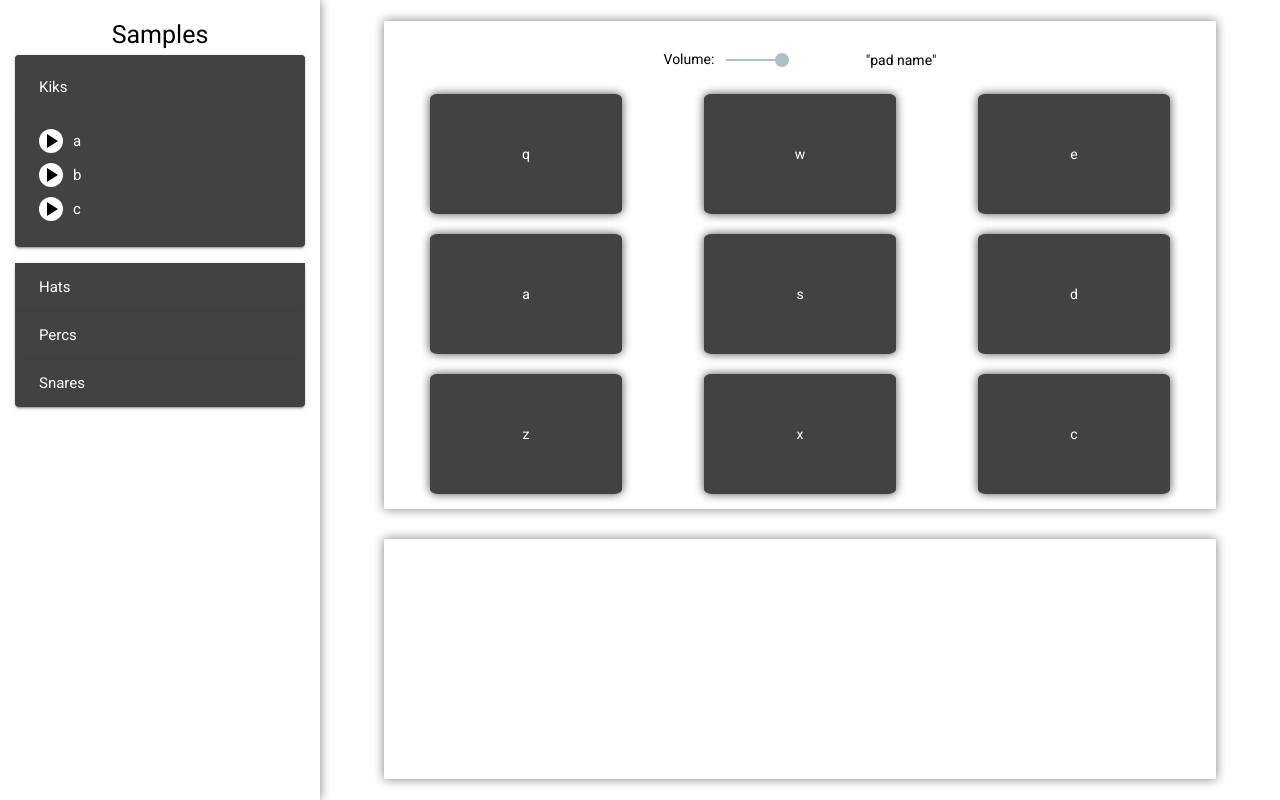
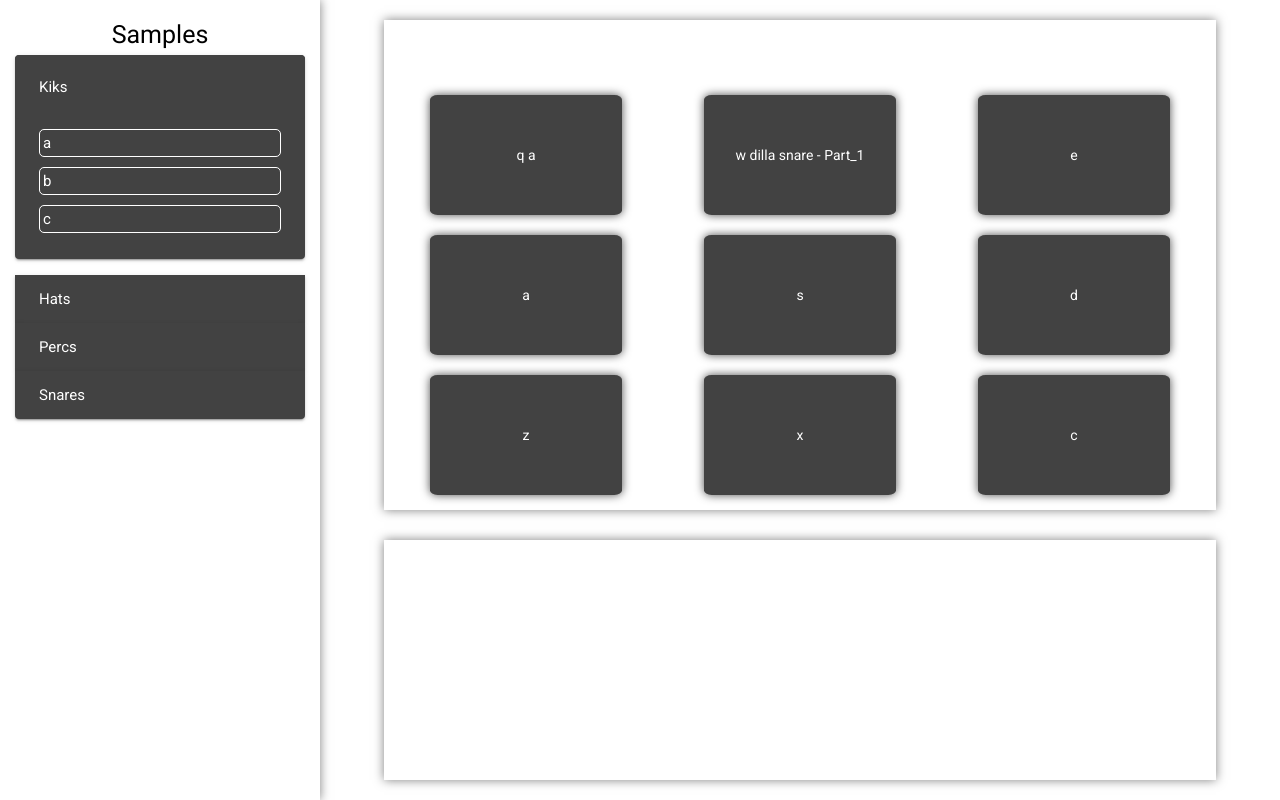
Before and after one commit to Velllll/audio-web-api, an Angular app: page / in a window 1280 px wide. Both pictures are taken after a click on the button "Kiks". Built offline with nearby package versions, Linux system fonts and the light colour scheme.

Commit message:
pads play samples

```diff
--- a/src/app/modules/drum-machine/components/files/files.component.html
+++ b/src/app/modules/drum-machine/components/files/files.component.html
@@ -1,73 +1,19 @@
 <div class="container">
     <div class="title">Samples</div>
     <mat-accordion>
-        <!-- kiks -->
-        <mat-expansion-panel hideToggle>
+      <!-- Pads -->
+      <mat-expansion-panel *ngFor="let folder of folders$ | async" hideToggle>
         <mat-expansion-panel-header>
           <mat-panel-title>
-              Kiks
+            {{folder.name}}
           </mat-panel-title>
         </mat-expansion-panel-header>
-          <div class="samples" *ngFor="let kick of kiks | async">
-            <div class="sample-info">
-                <button (click)="play(kick.src)">
-                    <mat-icon>play_arrow</mat-icon>
-                </button>
-                <span>{{kick.name}}</span>
+        <div class="samples" *ngFor="let sample of folder.samples">
+          <div class="sample-info" (click)="play(sample.src)">
+              <span>{{sample.name}}</span>
           </div>
         </div>
 
       </mat-expansion-panel>
-        <!-- hats -->
-        <mat-expansion-panel hideToggle>
-            <mat-expansion-panel-header>
-              <mat-panel-title>
-                Hats
-              </mat-panel-title>
-            </mat-expansion-panel-header>
-
-            <div class="samples" *ngFor="let hat of hats | async">
-                <div class="sample-info">
-                    <button (click)="play(hat.src)">
-                        <mat-icon>play_arrow</mat-icon>
-                    </button>
-                    <span>{{hat.name}}</span>
-                </div>
-            </div>
-        </mat-expansion-panel>
-        <!-- percs -->
-        <mat-expansion-panel hideToggle>
-            <mat-expansion-panel-header>
-              <mat-panel-title>
-                Percs
-              </mat-panel-title>
-            </mat-expansion-panel-header>
-
-            <div class="samples" *ngFor="let perc of percs | async">
-                <div class="sample-info">
-                    <button (click)="play(perc.src)">
-                        <mat-icon>play_arrow</mat-icon>
-                    </button>
-                    <span>{{perc.name}}</span>
-                </div>
-            </div>
-        </mat-expansion-panel>
-        <!-- snares -->
-        <mat-expansion-panel hideToggle>
-            <mat-expansion-panel-header>
-              <mat-panel-title>
-                Snares
-              </mat-panel-title>
-            </mat-expansion-panel-header>
-
-            <div class="samples" *ngFor="let snare of snares | async">
-                <div class="sample-info">
-                    <button (click)="play(snare.src)">
-                        <mat-icon>play_arrow</mat-icon>
-                    </button>
-                    <span>{{snare.name}}</span>
-                </div>
-            </div>
-        </mat-expansion-panel>
     </mat-accordion>
 </div>
--- a/src/app/modules/drum-machine/components/files/files.component.scss
+++ b/src/app/modules/drum-machine/components/files/files.component.scss
@@ -14,6 +14,9 @@
         .sample-info {
             display: flex;
             align-items: center;
+            border: 1px solid white;
+            padding: 3px;
+            border-radius: 5px;
             button {
                 margin-right: 10px;
                 background-color: white;
--- a/src/app/modules/drum-machine/components/files/files.component.ts
+++ b/src/app/modules/drum-machine/components/files/files.component.ts
@@ -1,6 +1,6 @@
 import { Component, OnInit } from '@angular/core';
-import { Observable } from 'rxjs';
-import { ISound, StoreService } from '../../services/store/store.service';
+import { fromEvent, Observable } from 'rxjs';
+import { StoreService } from '../../services/store/store.service';
 
 @Component({
   selector: 'app-files',
@@ -9,25 +9,18 @@ import { ISound, StoreService } from '../../services/store/store.service';
 })
 export class FilesComponent implements OnInit {
 
-  kiks!: Observable<ISound[]>
-  hats!: Observable<ISound[]>
-  percs!: Observable<ISound[]>
-  snares!: Observable<ISound[]>
+  folders$ = this.store.folder$
 
   constructor(
     private store: StoreService
   ) { }
 
   ngOnInit(): void {
-    this.kiks = this.store.kiks.asObservable()
-    this.hats = this.store.hats.asObservable()
-    this.percs = this.store.percs.asObservable()
-    this.snares = this.store.snares.asObservable()
+
   }
 
   play(src: string) {
-    const audio = new Audio(src)
-    audio.play()
+    this.store.playSample(src)
   }
 
 }
--- a/src/app/modules/drum-machine/components/pads/pads.component.html
+++ b/src/app/modules/drum-machine/components/pads/pads.component.html
@@ -1,15 +1,19 @@
 <div class="container">
-    <div class="settings">
-        <div class="volume">
-            Volume: <mat-slider displayValue value="50"></mat-slider>
-        </div>
-        <div class="name">
-            "pad name"
+    <div class="settings" >
+        <div class="info" *ngIf="currentPad$ | async as currentPad">
+            <div class="volume">
+                Volume: <mat-slider displayValue value="50"></mat-slider>
+            </div>
+            <div class="name">
+                Sample: {{currentPad.sampleName ? currentPad.sampleName : 'Pad is empty'}}
+            </div>
         </div>
     </div>
     <div class="pads-container">
-        <div class="pads noselect" *ngFor="let pad of ['q', 'w', 'e', 'a', 's', 'd', 'z', 'x', 'c']">
-            {{pad}}
+        <div class="pads noselect" *ngFor="let pad of (pads$ | async)">
+            <div class="pad" (click)="palySample(pad.padName)">
+                {{pad.padName + ' ' + pad.sampleName}}
+            </div>
         </div>
     </div>
 
--- a/src/app/modules/drum-machine/components/pads/pads.component.scss
+++ b/src/app/modules/drum-machine/components/pads/pads.component.scss
@@ -4,20 +4,22 @@
     padding: 15px;
     margin: 15px;
     .settings {
+        margin-bottom: 10px;
+        height: 50px;
+        .info {
             display: flex;
             justify-content: center;
             align-items: center;
-        margin-bottom: 10px;
             .volume {
                 margin: 0 10px;
                 mat-slider {
                 }
             }
             .name {
+                width: 30%;
                 margin: 0 10px;
-
             }
-
+        }
     }
     .pads-container {
         display: grid;
@@ -29,9 +31,7 @@
             border-radius: 4%;
             width: 15vw;
             height: 15vh;
-            display: flex;
-            align-items: center;
-            justify-content: center;
+
             background-color: #424242;
             box-shadow: 0px 0px 10px rgba(0, 0, 0, 0.7);
             color: rgb(255, 255, 255);
@@ -40,6 +40,14 @@
             &:hover {
                 box-shadow: 0px 0px 15px rgba(100, 31, 31, 0.5);
                 transition-duration: 500ms;
+            }
+
+            .pad {
+                width: 100%;
+                height: 100%;
+                display: flex;
+                align-items: center;
+                justify-content: center;
             }
         }
     }
--- a/src/app/modules/drum-machine/components/pads/pads.component.ts
+++ b/src/app/modules/drum-machine/components/pads/pads.component.ts
@@ -1,4 +1,6 @@
 import { Component, OnInit } from '@angular/core';
+import { BehaviorSubject, combineLatest, fromEvent, map } from 'rxjs';
+import { IPad, IPads, StoreService } from '../../services/store/store.service';
 
 @Component({
   selector: 'app-pads',
@@ -6,10 +8,39 @@ import { Component, OnInit } from '@angular/core';
   styleUrls: ['./pads.component.scss']
 })
 export class PadsComponent implements OnInit {
+  pads$ = new BehaviorSubject<IPad[]>([])
 
-  constructor() { }
+  currentPad$ = new BehaviorSubject<IPad | null>(null)
+
+  constructor(
+    private store: StoreService
+  ) { }
 
   ngOnInit(): void {
+    const padsInfo: IPad[] = Object.keys(this.store.pads$.getValue())
+    .map(padName => {
+      const padValues: any = this.store.pads$.getValue()
+      return padValues[padName]
+    })
+
+    this.pads$.next(padsInfo)
+
+    combineLatest([fromEvent(window, 'keydown'), this.pads$]).subscribe(([e, pads]) => {
+      const event: any = e
+      pads.forEach(pad => {
+        const padInfo = this.store.getPadInfo(pad.padName)
+        //if src not empty and you press right key
+        if(event.key === pad.padName && padInfo.src) {
+          this.store.playSample(padInfo.src)
+        }
+      })
+    })
   }
 
+  palySample(padName: string) {
+    const padInfo = this.store.getPadInfo(padName)
+    this.currentPad$.next(padInfo)
+    //if src not empty
+    if(padInfo.src) this.store.playSample(padInfo.src)
+  }
 }
--- a/src/app/modules/drum-machine/services/store/store.service.ts
+++ b/src/app/modules/drum-machine/services/store/store.service.ts
@@ -1,36 +1,132 @@
 import { Injectable } from '@angular/core';
 import { BehaviorSubject } from 'rxjs';
 
-export interface ISound {
+export interface ISample {
   name: string;
   src: string;
+  sampleId: number;
   pad?: number
+}
+
+export interface IFolder {
+  folderID: number;
+  name: string;
+  samples: ISample[]
+}
+
+export interface IPad {
+  padName: string;
+  src: string;
+  sampleName: string
+}
+
+export interface IPads {
+  q: IPad;
+  w: IPad;
+  e: IPad;
+  a: IPad;
+  s: IPad;
+  d: IPad;
+  z: IPad;
+  x: IPad;
+  c: IPad;
 }
 
 @Injectable()
 export class StoreService {
-  kiksArr: ISound[] = [
-    {name: 'a', src: 'assets/kicks/a.wav'},
-    {name: 'b', src: 'assets/kicks/b.wav'},
-    {name: 'c', src: 'assets/kicks/c.wav'},
-  ]
-  kiks = new BehaviorSubject<ISound[]>(this.kiksArr)
 
-  hatsArr: ISound[] = [
-    {name: 'grit hat', src: 'assets/hats/grit hat.wav'},
-    {name: 'hat 1', src: 'assets/hats/hat 1.wav'},
-  ]
-  hats = new BehaviorSubject<ISound[]>(this.hatsArr)
+  folder$: BehaviorSubject<IFolder[]> = new BehaviorSubject([
+    {
+      folderID: 713298625,
+      name: 'Kiks',
+      samples: [
+        {name: 'a', src: 'assets/kicks/a.wav', sampleId: 95720},
+        {name: 'b', src: 'assets/kicks/b.wav', sampleId: 720546 },
+        {name: 'c', src: 'assets/kicks/c.wav', sampleId: 95723 },
+      ]
+    },
+    {
+      folderID: 718625,
+      name: 'Hats',
+      samples: [
+        {name: 'grit hat', src: 'assets/hats/grit hat.wav', sampleId: 9574 },
+        {name: 'hat 1', src: 'assets/hats/hat 1.wav', sampleId: 9573 },
+      ]
+    },
+    {
+      folderID: 74325,
+      name: 'Percs',
+      samples: [
+        {name: 'perc1', src: 'assets/percs/perc1.wav', sampleId: 9572 },
+      ]
+    },
+    {
+      folderID: 712312345,
+      name: 'Snares',
+      samples: [
+        {name: 'e', src: 'assets/snares/e.wav', sampleId: 9571 },
+        {name: 'dilla snare - Part_1', src: 'assets/snares/dilla snare - Part_1.wav', sampleId: 9571345 },
+      ]
+    }
+  ])
 
-  percsArr: ISound[] = [
-    {name: 'perc1', src: 'assets/percs/perc1.wav'},
-  ]
-  percs = new BehaviorSubject<ISound[]>(this.percsArr)
-
-  snaresArr: ISound[] = [
-    {name: 'e', src: 'assets/snares/e.wav'},
-  ]
-  snares = new BehaviorSubject<ISound[]>(this.snaresArr)
+  pads$: BehaviorSubject<IPads> = new BehaviorSubject({
+    q: {
+      padName: 'q',
+      src: 'assets/kicks/a.wav',
+      sampleName: 'a'
+    },
+    w: {
+      padName: 'w',
+      src: 'assets/snares/dilla snare - Part_1.wav',
+      sampleName: 'dilla snare - Part_1'
+    },
+    e: {
+      padName: 'e',
+      src: '',
+      sampleName: ''
+    },
+    a: {
+      padName: 'a',
+      src: '',
+      sampleName: ''
+    },
+    s: {
+      padName: 's',
+      src: '',
+      sampleName: ''
+    },
+    d: {
+      padName: 'd',
+      src: '',
+      sampleName: ''
+    },
+    z: {
+      padName: 'z',
+      src: '',
+      sampleName: ''
+    },
+    x: {
+      padName: 'x',
+      src: '',
+      sampleName: ''
+    },
+    c: {
+      padName: 'c',
+      src: '',
+      sampleName: ''
+    },
+  })
 
   constructor() { }
+
+  playSample(src: string) {
+    const audio = new Audio(src)
+    audio.play()
+  }
+
+  getPadInfo(padName: string): IPad {
+    const pads: any = this.pads$.getValue()
+    return pads[padName]
+  }
 }
```
Lines whose indentation alone changed are shown as unchanged.
